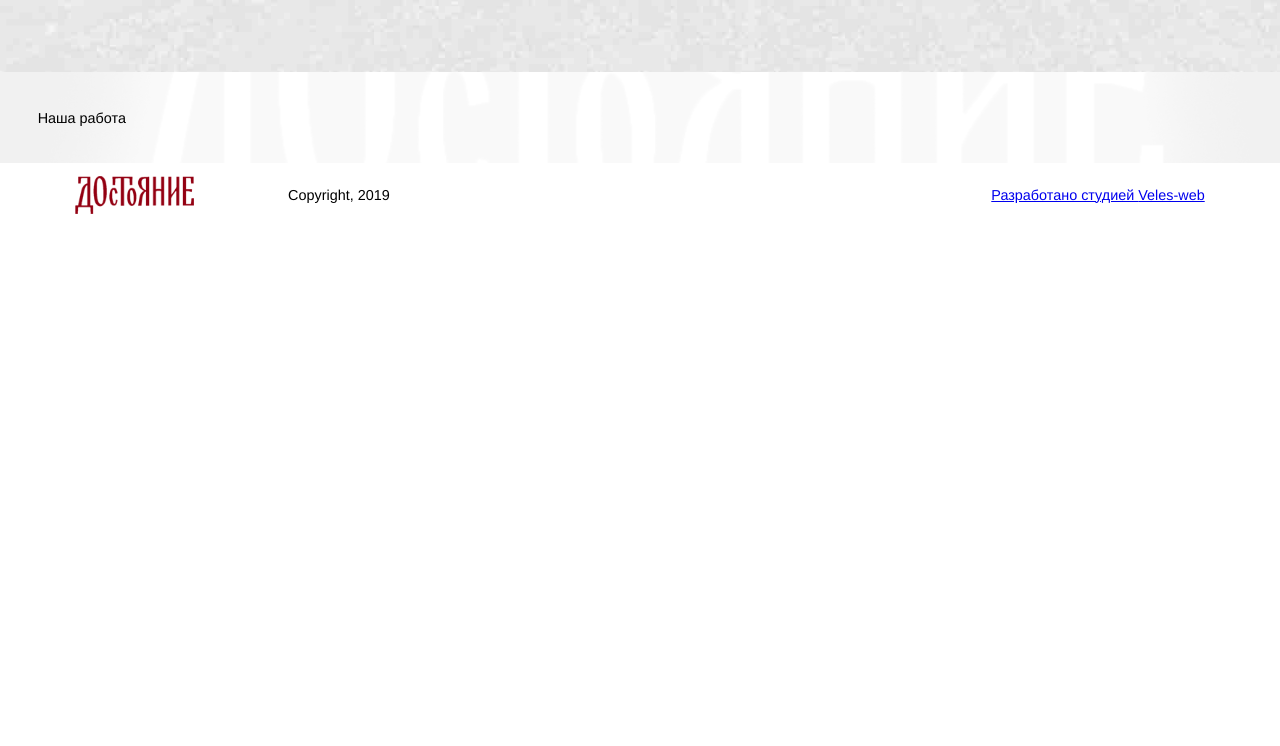
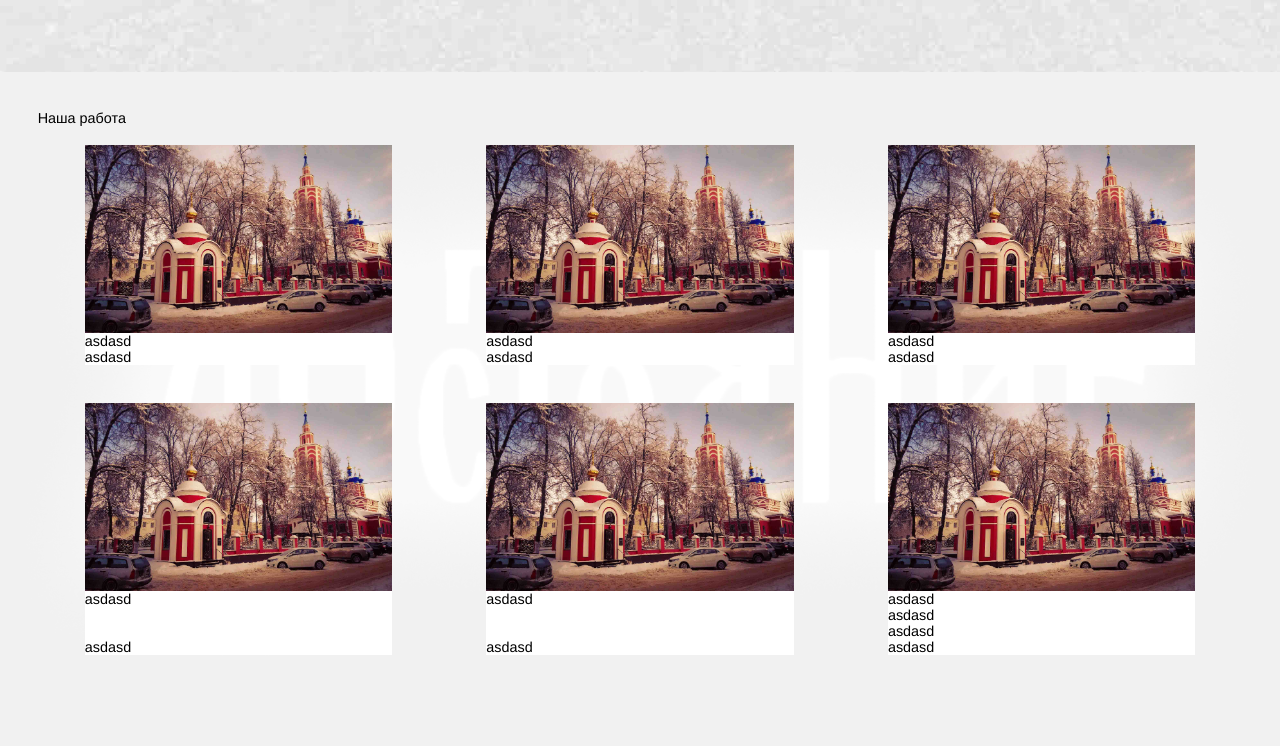
Before and after one commit to ldrv565/Dostoyanie, a plain HTML site: page app/index.html in a window 1280 px wide. Shown: the part 2000-2746 px from the top of the page. Before the commit the page ends 2226 px from the top, so only its background shows below. Drawn offline with Linux system fonts and the light colour scheme.

Commit message:
Мероприятия

```diff
--- a/app/index.html
+++ b/app/index.html
@@ -108,7 +108,7 @@
                         <div class="card_service__image">
                             <div class="bg" style="background-image: url(img/bg.jpg)"></div>
                         </div>
-                        <div class="box">
+                        <div class="box card_service__box">
                         </div>
                     </div>
                     <div class="col">
@@ -116,14 +116,14 @@
                             <div class="card_service__image">
                                 <div class="bg" style="background-image: url(img/bg1.jpg)"></div>
                             </div>
-                            <div class="box">
+                            <div class="box card_service__box">
                             </div>
                         </div>
                         <div class="card_service --small">
                             <div class="card_service__image">
                                 <div class="bg" style="background-image: url(img/bg2.jpg)"></div>
                             </div>
-                            <div class="box">
+                            <div class="box card_service__box">
                             </div>
                         </div>
                     </div>
@@ -133,7 +133,7 @@
                         <div class="card_service__image">
                             <div class="bg" style="background-image: url(img/bg.jpg)"></div>
                         </div>
-                        <div class="box">
+                        <div class="box card_service__box">
                         </div>
                     </div>
                     <div class="col">
@@ -141,14 +141,14 @@
                             <div class="card_service__image">
                                 <div class="bg" style="background-image: url(img/bg1.jpg)"></div>
                             </div>
-                            <div class="box">
+                            <div class="box card_service__box">
                             </div>
                         </div>
                         <div class="card_service --small">
                             <div class="card_service__image">
                                 <div class="bg" style="background-image: url(img/bg2.jpg)"></div>
                             </div>
-                            <div class="box">
+                            <div class="box card_service__box">
                             </div>
                         </div>
                     </div>
@@ -159,7 +159,95 @@
                 <div class="title">
                     Наша работа
                 </div>
+                <div class="row">
+                    <div class="card_activity">
+                        <div>
+                            <div class="card_activity__image">
+                                <div class="bg" style="background-image: url(img/bg.jpg)"></div>
+                            </div>
+                            <div>
+                                asdasd
+                            </div>
+                        </div>
+                        <div>
+                            asdasd
+                        </div>
+                    </div>
+                    <div class="card_activity">
+                        <div>
+                            <div class="card_activity__image">
+                                <div class="bg" style="background-image: url(img/bg.jpg)"></div>
+                            </div>
+                            <div>
+                                asdasd
+                            </div>
+                        </div>
+                        <div>
+                            asdasd
+                        </div>
+                    </div>
+                    <div class="card_activity">
+                        <div>
+                            <div class="card_activity__image">
+                                <div class="bg" style="background-image: url(img/bg.jpg)"></div>
+                            </div>
+                            <div>
+                                asdasd
+                            </div>
+                        </div>
+                        <div>
+                            asdasd
+                        </div>
+                    </div>
+                    <div class="card_activity">
+                        <div>
+                            <div class="card_activity__image">
+                                <div class="bg" style="background-image: url(img/bg.jpg)"></div>
+                            </div>
+                            <div>
+                                asdasd
+                            </div>
+                        </div>
+                        <div>
+                            asdasd
+                        </div>
+                    </div>
+                    <div class="card_activity">
+                        <div>
+                            <div class="card_activity__image">
+                                <div class="bg" style="background-image: url(img/bg.jpg)"></div>
+                            </div>
+                            <div>
+                                asdasd
+                            </div>
+                        </div>
+                        <div>
+                            asdasd
+                        </div>
+                    </div>
+                    <div class="card_activity">
+                        <div>
+                            <div class="card_activity__image">
+                                <div class="bg" style="background-image: url(img/bg.jpg)"></div>
+                            </div>
+                            <div>
+                                asdasd
+                            </div>
+                        </div>
+                        <div>
 
+                            <div>
+                                asdasd
+                            </div>
+                            <div>
+                                asdasd
+                            </div>
+                            <div>
+                                asdasd
+                            </div>
+                        </div>
+                    </div>
+                </div>
             </div>
         </main>
         <footer class="footer">
--- a/app/sass/main.sass
+++ b/app/sass/main.sass
@@ -151,14 +151,18 @@ body
     &.--cover_by_width
         background-size: 100%
         background-position: center
+.box
+    background: white
+    box-sizing: border-box
+    padding: 1em
 //<услуги>
 .row
     display: flex
+    flex-wrap: wrap
     padding-bottom: $atom
+    overflow: hidden
     &.--reverse
         flex-direction: row-reverse
-        .col
-            padding: 0 $atom 0 0
         .card_service
             flex-direction: row-reverse
 .col
@@ -166,19 +170,18 @@ body
     flex-direction: column
     justify-content: space-between
     flex-basis: 14 * $atom
-    padding: 0 2 * $atom
-    @media($extra_large)
-        padding: 0 0 0 $atom
-        flex-basis: 15 * $atom
+    margin: 0 auto
 .card_service
     position: relative
     display: flex
     align-items: flex-end
+    &__box
+        min-width: 21em
+        flex-basis: 21em
+        min-height: 21em
     &.--big
         flex-basis: 12 * $atom
         min-height: 21em
-        @media($extra_large)
-            flex-basis: 14 * $atom
     &.--small
         flex-basis: 50%
         .card_service__image
@@ -187,10 +190,20 @@ body
             height: 100%
         &:nth-child(1)
             margin-bottom: $atom/2
-.box
-    min-width: 21em
-    flex-basis: 21em
-    min-height: 21em
-    background: white
+//</услуги>
+//<услуги>
+.card_activity
+    display: flex
+    flex-direction: column
+    justify-content: space-between
+    flex-basis: 25.5%
+    background-color: white
+    margin: $atom/2 auto
+    &__image
+        position: relative
+        display: flex
+        width: 100%
+        z-index: 1
+        min-height: 5 * $atom
 //</услуги>
 //</блоки>
```
Also changed, not shown: app/css/main.css.
